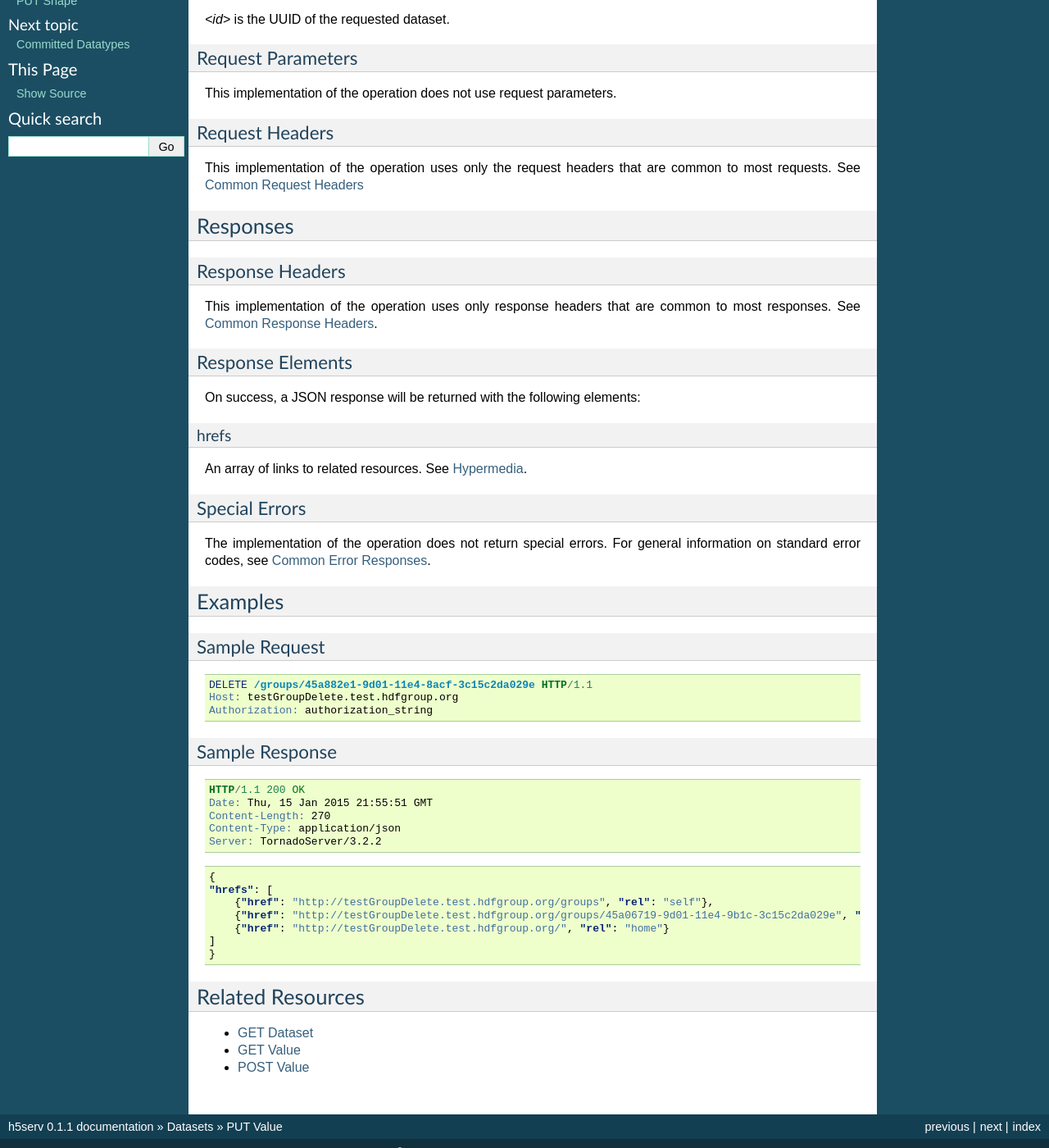
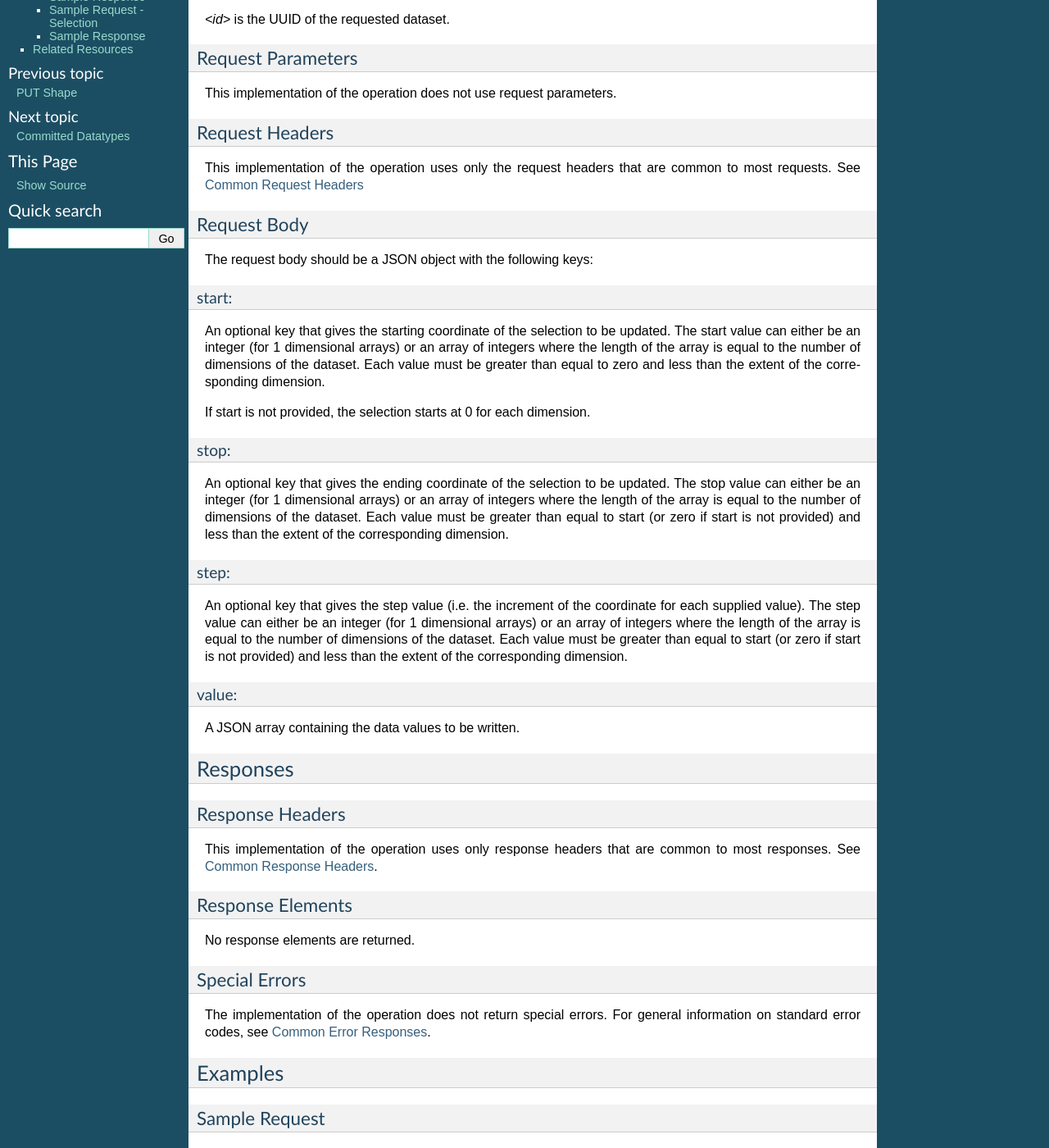
Before and after one commit to HDFGroup/h5serv, a Sphinx documentation site: the page built from docs/DatasetOps/PUT_Value.rst, in a window 1280 px wide and 1400 px high, scrolled down 358 px. Shown: the whole window at 82% size. Built offline with Sphinx 7.4.7, drawn with Linux system fonts in a browser that asks for light colours; pages that are not in the unit, such as notebooks, are missing from menus; some of the changed text lies outside the part shown.

Commit message:
more doc updates

```diff
--- a/docs/DatasetOps/PUT_Value.rst
+++ b/docs/DatasetOps/PUT_Value.rst
@@ -4,7 +4,7 @@ PUT Value
 
 Description
 ===========
-Update the Values in a dataset.
+Update the values in a dataset.
 
 Requests
 ========
@@ -13,7 +13,7 @@ Syntax
 ------
 .. code-block:: http
 
-    DELETE /groups/<id> HTTP/1.1
+    PUT /datasets/<id> HTTP/1.1
     Host: DOMAIN
     Authorization: <authorization_string>
 
@@ -28,6 +28,40 @@ Request Headers
 This implementation of the operation uses only the request headers that are common
 to most requests.  See :doc:`../CommonRequestHeaders`
 
+Request Body
+------------
+The request body should be a JSON object with the following keys:
+
+start:
+^^^^^^
+An optional key that gives the starting coordinate of the selection to be updated.  The
+start value can either be an integer (for 1 dimensional arrays) or an array of integers
+where the length of the array is equal to the number of dimensions of the dataset.  Each
+value must be greater than equal to zero and less than the extent of the corresponding
+dimension.
+
+If start is not provided, the selection starts at 0 for each dimension.
+
+stop:
+^^^^^
+An optional key that gives the ending coordinate of the selection to be updated.
+The stop value can either be an integer (for 1 dimensional arrays) or an array of integers
+where the length of the array is equal to the number of dimensions of the dataset.  Each
+value must be greater than equal to start (or zero if start is not provided) and less than
+the extent of the corresponding dimension.
+
+step:
+^^^^^
+An optional key that gives the step value (i.e. the increment of the coordinate for
+each supplied value). The step value can either be an integer (for 1 dimensional arrays) or
+an array of integers where the length of the array is equal to the number of dimensions of
+the dataset.  Each value must be greater than equal to start (or zero if start is not
+provided) and less than the extent of the corresponding dimension.
+
+value:
+^^^^^^
+A JSON array containing the data values to be written.
+
 Responses
 =========
 
@@ -40,11 +74,7 @@ most responses.  See :doc:`../CommonResponseHeaders`.
 Response Elements
 -----------------
 
-On success, a JSON response will be returned with the following elements:
-
-hrefs
-^^^^^
-An array of links to related resources.  See :doc:`../Hypermedia`.
+No response elements are returned.
 
 Special Errors
 --------------
@@ -55,14 +85,37 @@ information on standard error codes, see :doc:`../CommonErrorResponses`.
 Examples
 ========
 
+
 Sample Request
 --------------
 
+This example writes a 10x10 integer datasets with the values 0-99 inclusive.
+
 .. code-block:: http
 
-    DELETE /groups/45a882e1-9d01-11e4-8acf-3c15c2da029e HTTP/1.1
-    Host: testGroupDelete.test.hdfgroup.org
-    Authorization: authorization_string
+    PUT /datasets/817e2280-ab5d-11e4-afe6-3c15c2da029e/value HTTP/1.1
+    Content-Length: 465
+    User-Agent: python-requests/2.3.0 CPython/2.7.8 Darwin/14.0.0
+    host: valueput.datasettest.test.hdfgroup.org
+    Accept: */*
+    Accept-Encoding: gzip, deflate
+
+.. code-block:: json
+
+    {
+    "value": [
+        [0, 1, 2, 3, 4, 5, 6, 7, 8, 9],
+        [10, 11, 12, 13, 14, 15, 16, 17, 18, 19],
+        [20, 21, 22, 23, 24, 25, 26, 27, 28, 29],
+        [30, 31, 32, 33, 34, 35, 36, 37, 38, 39],
+        [40, 41, 42, 43, 44, 45, 46, 47, 48, 49],
+        [50, 51, 52, 53, 54, 55, 56, 57, 58, 59],
+        [60, 61, 62, 63, 64, 65, 66, 67, 68, 69],
+        [70, 71, 72, 73, 74, 75, 76, 77, 78, 79],
+        [80, 81, 82, 83, 84, 85, 86, 87, 88, 89],
+        [90, 91, 92, 93, 94, 95, 96, 97, 98, 99]
+      ]
+    }
 
 Sample Response
 ---------------
@@ -70,21 +123,46 @@ Sample Response
 .. code-block:: http
 
     HTTP/1.1 200 OK
-    Date: Thu, 15 Jan 2015 21:55:51 GMT
-    Content-Length: 270
-    Content-Type: application/json
+    Date: Tue, 03 Feb 2015 04:31:22 GMT
+    Content-Length: 0
+    Content-Type: text/html; charset=UTF-8
     Server: TornadoServer/3.2.2
+
+
+Sample Request - Selection
+--------------------------
+
+This example writes a portion of the dataset by using the start and stop keys in the
+request.
+
+.. code-block:: http
+
+    PUT /datasets/b2d0af00-ab65-11e4-a874-3c15c2da029e/value HTTP/1.1
+    Content-Length: 92
+    User-Agent: python-requests/2.3.0 CPython/2.7.8 Darwin/14.0.0
+    host: valueputsel.datasettest.test.hdfgroup.org
+    Accept: */*
+    Accept-Encoding: gzip, deflate
 
 .. code-block:: json
 
+    {
+    "start": 5,
+    "stop": 10,
+    "value": [13, 17, 19, 23, 29]
+    }
 
-    {
-    "hrefs": [
-        {"href": "http://testGroupDelete.test.hdfgroup.org/groups", "rel": "self"},
-        {"href": "http://testGroupDelete.test.hdfgroup.org/groups/45a06719-9d01-11e4-9b1c-3c15c2da029e", "rel": "root"},
-        {"href": "http://testGroupDelete.test.hdfgroup.org/", "rel": "home"}
-    ]
-    }
+Sample Response
+---------------
+
+.. code-block:: http
+
+    HTTP/1.1 200 OK
+    Date: Tue, 03 Feb 2015 05:30:01 GMT
+    Content-Length: 0
+    Content-Type: text/html; charset=UTF-8
+    Server: TornadoServer/3.2.2
+
 
 Related Resources
 =================
```
Also changed, not shown: docs/DatasetOps/GET_Value.rst (+65 -1 lines), docs/DatasetOps/POST_Value.rst (+28 -15 lines), 1 other file.
